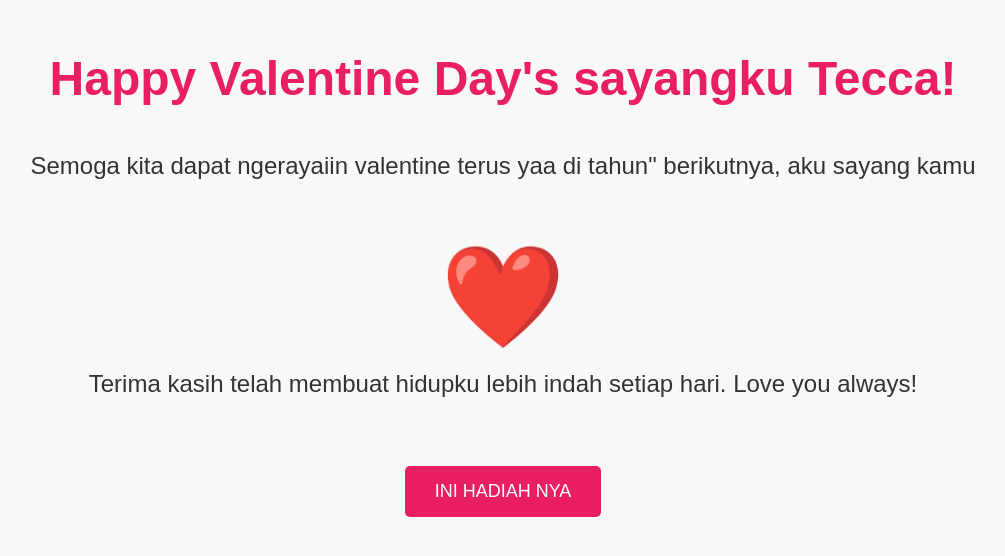
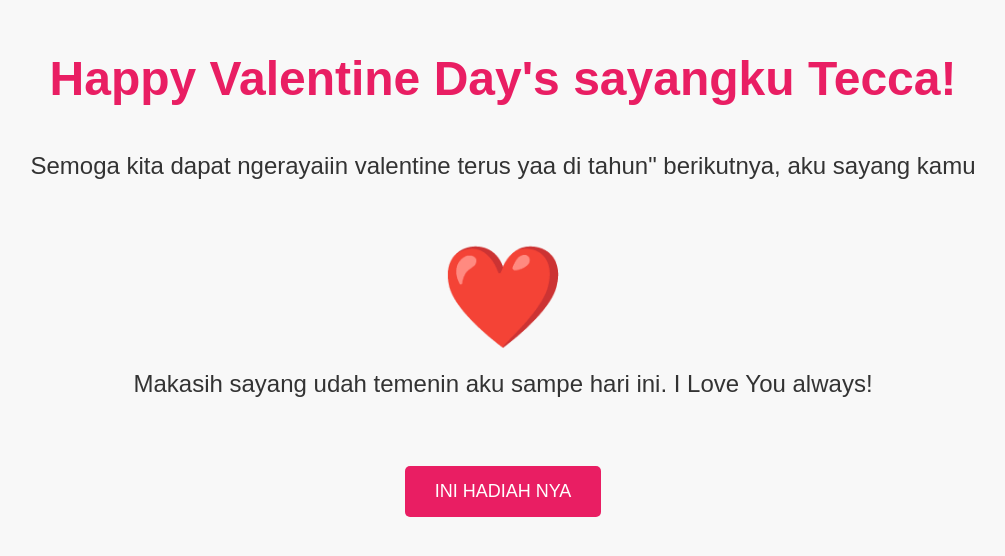
Before and after one commit to crypton25/SayangTecca, a plain HTML site: page index.html in a window 1280 px wide. Shown: the part 126-682 px from the top of the page, without its empty margins (137-1142 px from the left). Drawn offline with Linux system fonts and the light colour scheme.

Commit message:
Update index.html

```diff
--- a/index.html
+++ b/index.html
@@ -57,7 +57,7 @@
         <h1>Happy Valentine Day's sayangku Tecca! </h1>
         <p>Semoga kita dapat ngerayaiin valentine terus yaa di tahun" berikutnya, aku sayang kamu</p>
         <div class="heart">&#10084;&#65039;</div>
-        <p>Terima kasih telah membuat hidupku lebih indah setiap hari. Love you always!</p>
+        <p>Makasih sayang udah temenin aku sampe hari ini. I Love You always!</p>
         <a href="bunga.jpg" class="button">INI HADIAH NYA</a>
     </div>
 </body>
```
